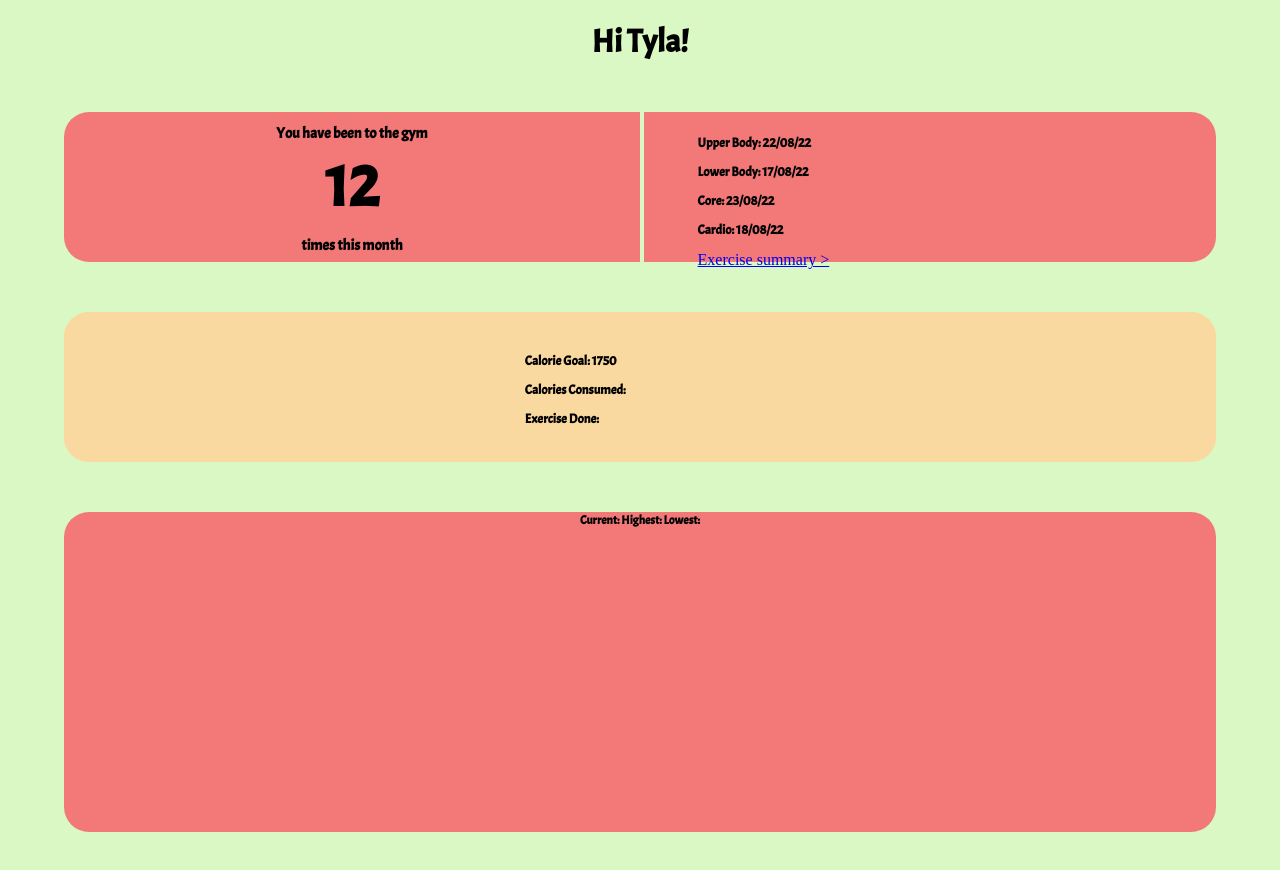
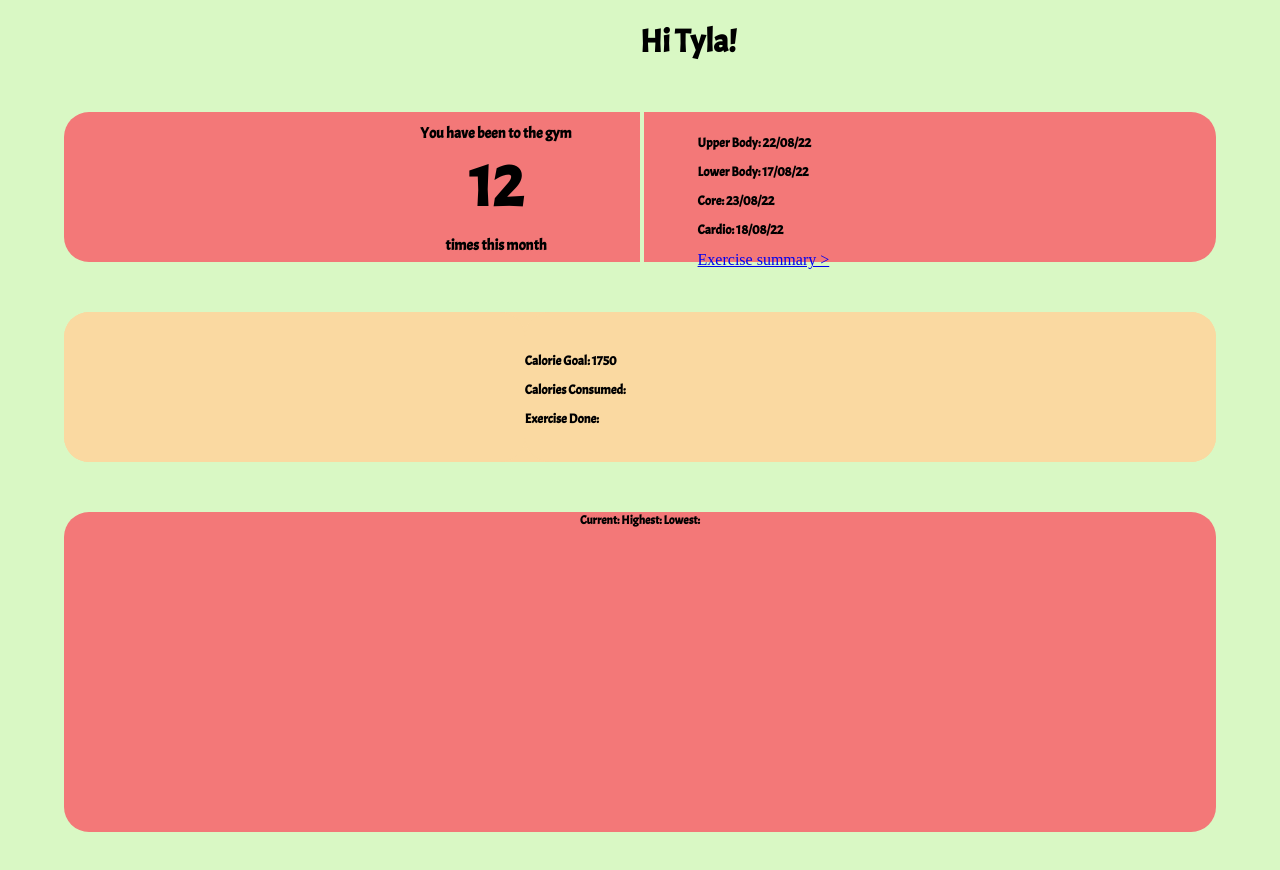
Before and after one commit to TylaS99/Tyla-s-Gym-App, a plain HTML site: page index.html in a window 1280 px wide. Drawn offline with Linux system fonts and the light colour scheme.

Commit message:
Update index.css

```diff
--- a/styles/index.css
+++ b/styles/index.css
@@ -14,7 +14,7 @@ body{
 
 h1{
     font-family: "Acme", sans-serif;
-    text-align-last:center;
+    margin-left:50%;
 }
 
 /********class selectors********/
@@ -63,15 +63,19 @@ h1{
 .toplefttexta{
     font-family: "Acme", sans-serif;
     font-size: 15px;
+    margin-bottom: 5px;
+    margin-left:50%;
     margin-top: 12px;
-    margin-bottom: 5px;
+
 }
 
 .toplefttextb{
     font-family: "Acme", sans-serif;
     font-size: 60px;
+    margin-bottom: 5px;
+    margin-left:50%;
     margin-top: 5px;
-    margin-bottom: 5px;
+
 }
 
 .toprighttext{
```
